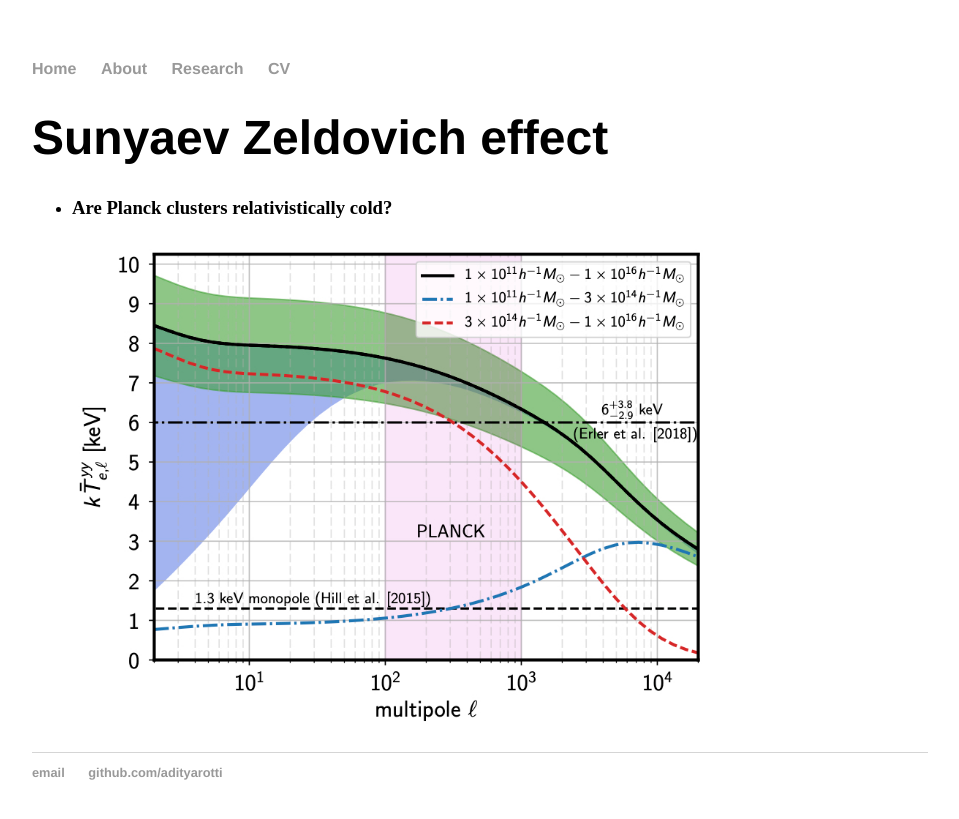
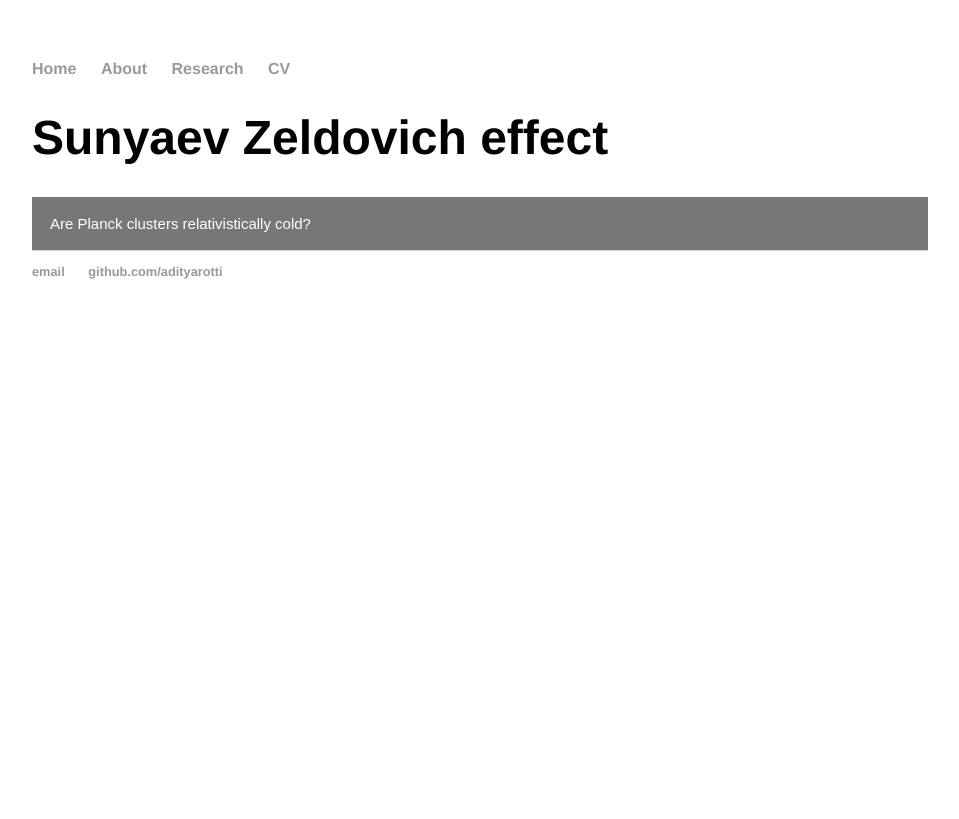
Before and after one commit to adityarotti/adityarotti.github.io, a Jekyll site: the page built from research/galaxy_clusters/index.html, in a window 1280 px wide. Shown: the top 819 px of the page, without its empty margins (160-1119 px from the left). Built offline with Jekyll 4.4.1, drawn with Linux system fonts in a browser that asks for light colours.

Commit message:
trying collapsible

```diff
--- a/research/galaxy_clusters/index.html
+++ b/research/galaxy_clusters/index.html
@@ -2,11 +2,47 @@
 layout: default
 title: Galaxy clusters
 ---
+<head>
+<meta name="viewport" content="width=device-width, initial-scale=1">
+<style>
+.collapsible {
+  background-color: #777;
+  color: white;
+  cursor: pointer;
+  padding: 18px;
+  width: 100%;
+  border: none;
+  text-align: left;
+  outline: none;
+  font-size: 15px;
+}
+
+.active, .collapsible:hover {
+  background-color: #555;
+}
+
+.content {
+  padding: 0 18px;
+  display: none;
+  overflow: hidden;
+  background-color: #f1f1f1;
+}
+</style>
+</head>
 
 <div class="blurb">
 	<h1>Sunyaev Zeldovich effect</h1>
 </div><!-- /.blurb -->
 
+<button type="button" class="collapsible">
+Are Planck clusters relativistically cold?
+</button>
+<div class="content">
+  <img src="/research/galaxy_clusters/img/y2Te/kTe_ell_zevol.jpeg" width="75%">
+  </img>
+</div>
+
+<!--
 <body>
 <ul>
 
@@ -18,3 +54,4 @@ title: Galaxy clusters
 </ul>
 
 </body>
+-->
```
